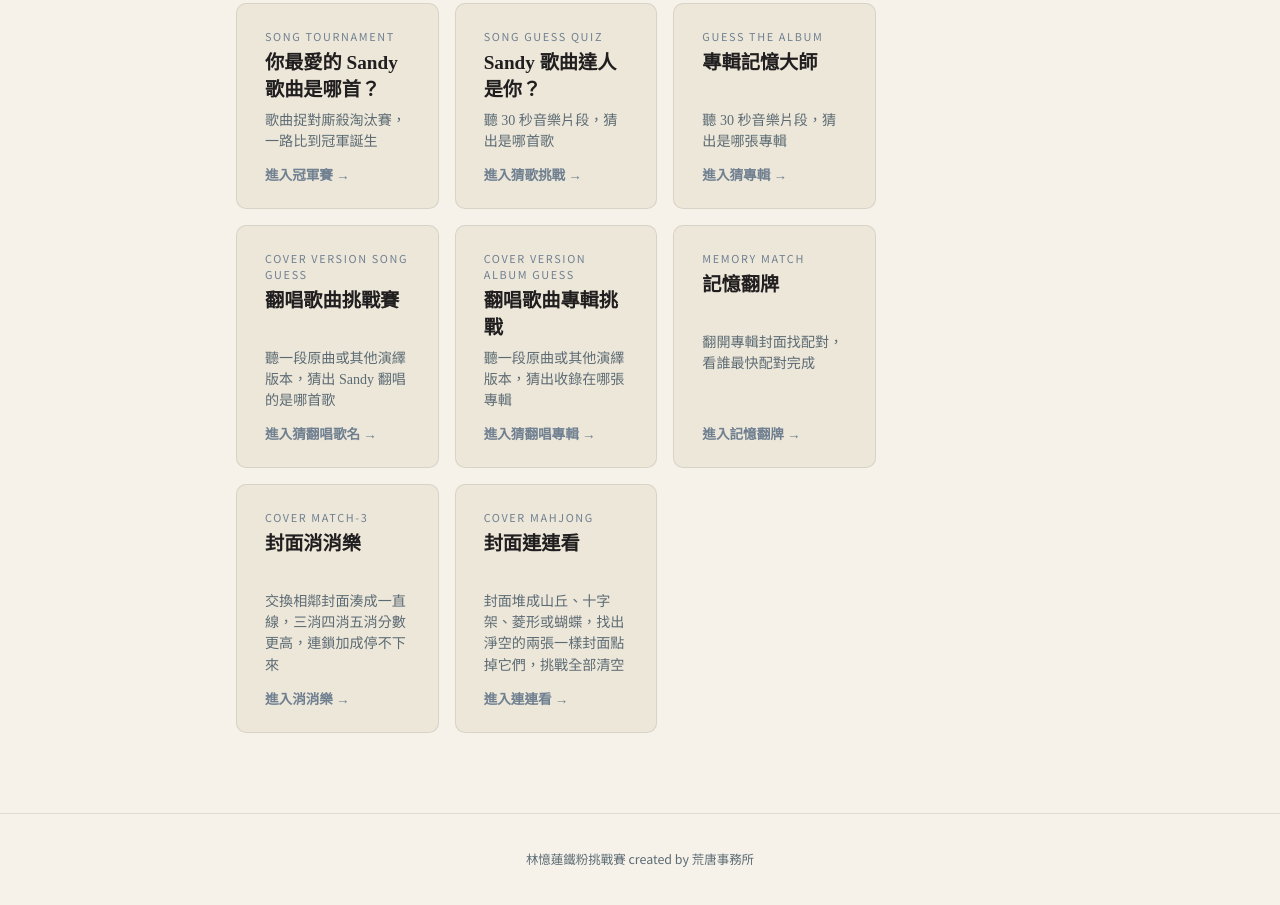
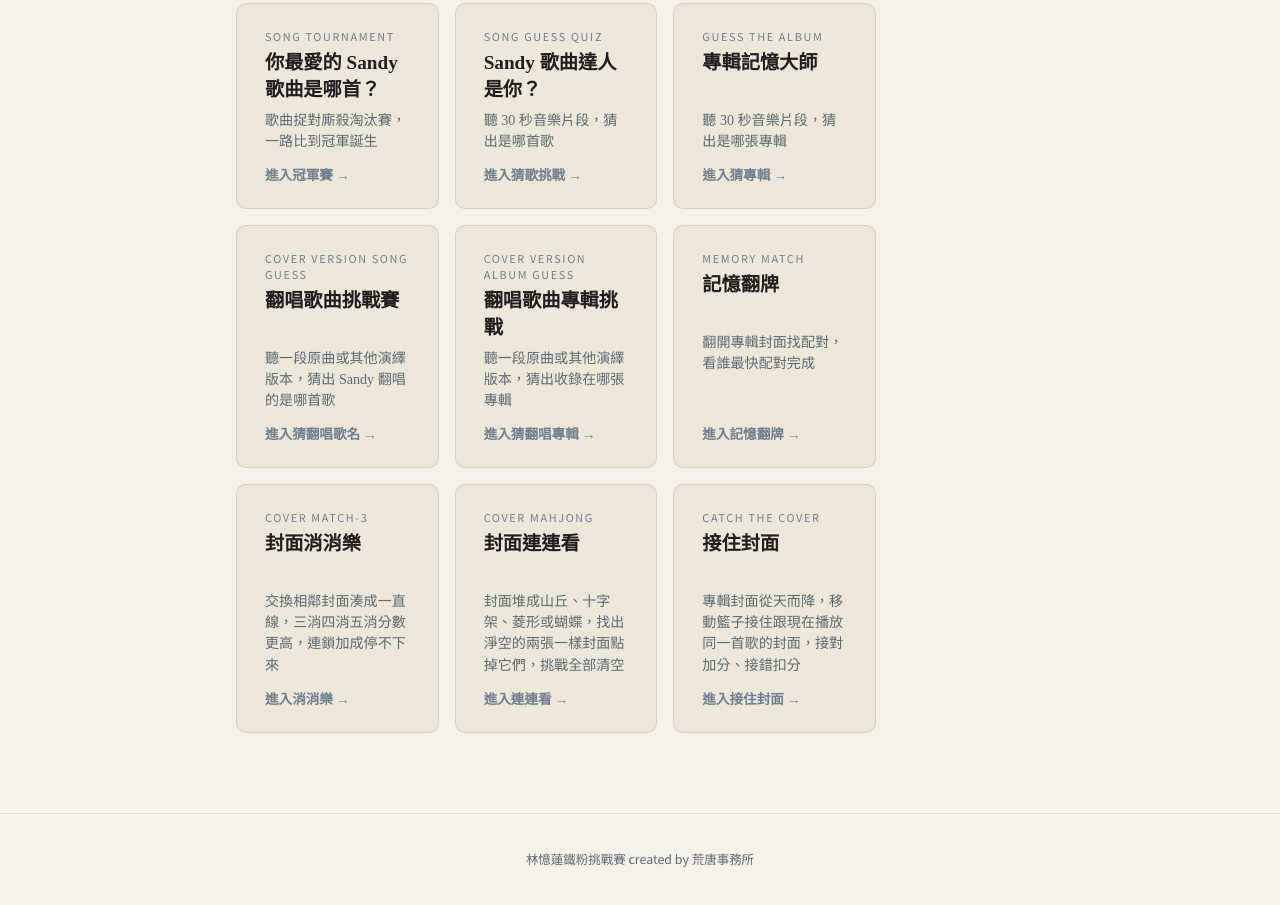
Before and after one commit to Ako1122/angelako-sandylam, a website: page sandylam-netlify/index.html in a window 1280 px wide. Shown: the part 685-1590 px from the top of the page. Drawn offline with Linux system fonts and the light colour scheme.

Commit message:
release catch-cover game

```diff
--- a/sandylam-netlify/index.html
+++ b/sandylam-netlify/index.html
@@ -33,6 +33,7 @@
   <a href="memory-match.html" class="nav-link">記憶翻牌</a>
   <a href="match3.html" class="nav-link">封面消消樂</a>
   <a href="mahjong.html" class="nav-link">封面連連看</a>
+  <a href="catch-cover.html" class="nav-link">接住封面</a>
 </nav>
 </div>
 
@@ -98,6 +99,13 @@
           <p class="game-card-desc">封面堆成山丘、十字架、菱形或蝴蝶，找出淨空的兩張一樣封面點掉它們，挑戰全部清空</p>
           <span class="game-card-cta">進入連連看 →</span>
         </a>
+
+        <a href="catch-cover.html" class="game-card">
+          <span class="game-card-eyebrow">Catch The Cover</span>
+          <h2 class="game-card-title">接住封面</h2>
+          <p class="game-card-desc">專輯封面從天而降，移動籃子接住跟現在播放同一首歌的封面，接對加分、接錯扣分</p>
+          <span class="game-card-cta">進入接住封面 →</span>
+        </a>
       </div>
     </div>
   </section>
```
Also changed, not shown: sandylam-netlify/guess-album.html (+1 -0 lines), sandylam-netlify/guess-cover-version-album.html (+1 -0 lines), sandylam-netlify/guess-cover-version-song.html (+1 -0 lines), sandylam-netlify/guess.html (+1 -0 lines), sandylam-netlify/mahjong.html (+1 -0 lines), sandylam-netlify/match3.html (+1 -0 lines), sandylam-netlify/memory-match.html (+1 -0 lines), sandylam-netlify/tournament.html (+1 -0 lines).
